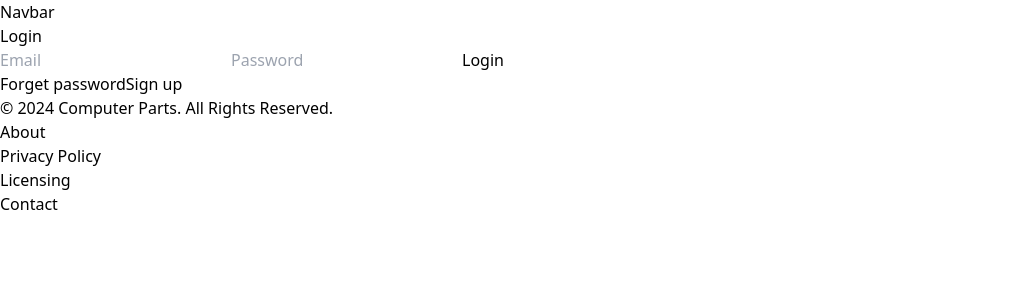
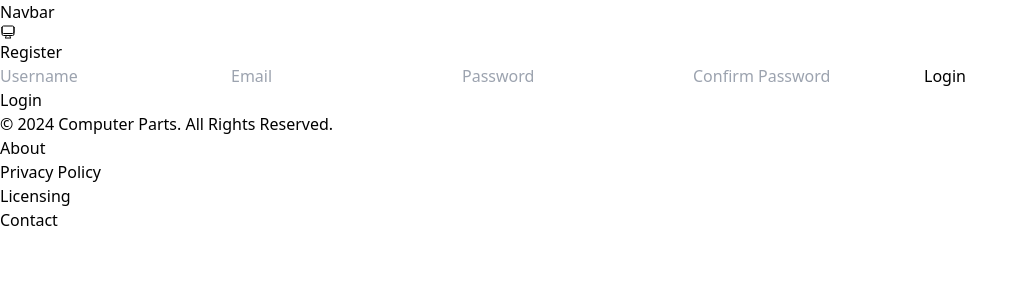
Before and after one commit to xExca/E-Commerce, a React (Vite) app in the folder frontend/: page /signup in a window 1280 px wide. Shown: the top 300 px of the page, without its empty margins (0-1028 px from the left). Built offline with nearby package versions, Linux system fonts and the light colour scheme.

Commit message:
Login & Register form

```diff
--- /dev/null
+++ b/frontend/src/components/Form/LoginForm.tsx
@@ -0,0 +1,19 @@
+
+const LoginForm = () => {
+  const onLoginSubmit = (e: any) =>{
+    e.preventDefault();
+    console.log("Hello");
+  }
+  return <>
+    <form action="#" method="POST">
+      <div className="flex flex-col gap-4 pt-5">
+        <input type="text" name="email" id="email" placeholder="Email" className="border rounded p-2"/>
+        <input type="password" name="password" id="password" placeholder="Password" className="border rounded p-2"/>
+        <button className="bg-lime-300 border rounded-md mt-8 p-2" onClick={onLoginSubmit}>
+          Login
+        </button>
+      </div>
+    </form>
+</>
+}
+export default LoginForm
--- /dev/null
+++ b/frontend/src/components/Form/SignUpForm.tsx
@@ -0,0 +1,17 @@
+
+const SignUpForm = () => {
+  return (
+    <form action="#" method="POST">
+      <div className="flex flex-col gap-4 pt-5">
+        <input type="text" name="username" id="username" placeholder="Username" className="border rounded p-2"/>
+        <input type="text" name="email" id="email" placeholder="Email" className="border rounded p-2"/>
+        <input type="password" name="password" id="password" placeholder="Password" className="border rounded p-2"/>
+        <input type="password" name="confirm_password" id="confirm_password" placeholder="Confirm Password" className="border rounded p-2"/>
+        <button className="bg-lime-300 border rounded-md mt-8 p-2">
+          Login
+        </button>
+      </div>
+    </form>
+  )
+}
+export default SignUpForm
--- a/frontend/src/components/Main.tsx
+++ /dev/null
@@ -1,30 +0,0 @@
-const Main = () => {
-  const onLoginSubmit = (e: any) =>{
-    e.preventDefault();
-    console.log("Logged in")
-  }
-  return (
-    <main className="flex-1 overflow-y-auto grid grid-cols-2 grid-rows-1 gap-0">
-        <div className="row-span-2 "> </div>
-        <div className="row-span-2 items-center justify-center flex">
-          <div className="w-6/12 h-3/6 bg-white shadow-2xl rounded-md flex flex-col p-10 gap-11">
-            <p className="text-black text-left text-xl">Login</p>
-            <form action="#" method="POST">
-            <div className="flex flex-col gap-4 pt-5">
-              <input type="text" name="email" id="email" placeholder="Email" className="border rounded p-2"/>
-              <input type="password" name="password" id="password" placeholder="Password" className="border rounded p-2"/>
-              <button className="bg-lime-300 border rounded-md mt-8 p-2" onClick={onLoginSubmit}>
-                Login
-              </button>
-            </div>
-            </form>
-            <div className="flex justify-between">
-              <a>Forget password</a>
-              <a>Sign up</a>
-            </div>
-          </div>
-        </div>
-    </main>
-  )
-}
-export default Main
--- /dev/null
+++ b/frontend/src/components/MainDefault.tsx
@@ -0,0 +1,43 @@
+import { HiOutlineComputerDesktop } from "react-icons/hi2";
+import { Link } from "react-router-dom";
+import LoginForm from "./Form/LoginForm";
+import React from "react";
+import SignUpForm from "./Form/SignUpForm";
+
+type Props = {
+  type: string
+}
+
+const MainDefault: React.FC<Props> = ({type}) => {
+
+  return (
+    <main className="flex-1 overflow-y-auto grid grid-cols-2 grid-rows-1 gap-0">
+        <div className="row-span-2 items-center justify-center flex">
+          <HiOutlineComputerDesktop className="text-white text-9xl"/>
+        </div>
+        <div className="row-span-2 items-center justify-center flex">
+          <div className="w-6/12 h-auto bg-white shadow-2xl rounded-md flex flex-col p-10 gap-11">
+            <p className="text-black text-left text-xl">{type}</p>
+            <div className="form" id="form">
+              {type == "Login" &&
+                <LoginForm/>
+              }
+              {type == "Register" &&
+                <SignUpForm />
+              }
+            </div>
+            <div className="flex justify-end">
+              {type == "Login" &&
+                <Link to={"/signup"}>Sign up</Link>
+              }
+              {type == "Register" &&
+                <Link to={"/"}>Login</Link>
+              }
+
+            </div>
+          </div>
+        </div>
+    </main>
+  )
+}
+export default MainDefault
--- a/frontend/src/layouts/DefaultLayout.tsx
+++ b/frontend/src/layouts/DefaultLayout.tsx
@@ -1,5 +1,5 @@
+import { Outlet } from "react-router-dom"
 import Footer from "../components/Footer"
-import Main from "../components/Main"
 import Navbar from "../components/Navbar"
 
 
@@ -7,8 +7,8 @@ const DefaultLayout = () => {
   return (
     <div className="flex flex-col h-screen bg-gradient-to-r from-sky-500 to-indigo-500">
       <Navbar />
-      <Main />
-      <Footer/>
+      <Outlet />
+      <Footer />
     </div>
   )
 }
--- a/frontend/src/main.tsx
+++ b/frontend/src/main.tsx
@@ -1,10 +1,11 @@
 import { StrictMode } from 'react'
 import { createRoot } from 'react-dom/client'
-import App from './App.tsx'
 import './index.css'
+import { RouterProvider } from 'react-router-dom'
+import router from './router.tsx'
 
 createRoot(document.getElementById('root')!).render(
   <StrictMode>
-    <App />
+    <RouterProvider router={router}/>
   </StrictMode>,
 )
--- /dev/null
+++ b/frontend/src/pages/LoginPage.tsx
@@ -0,0 +1,8 @@
+import MainDefault from "../components/MainDefault"
+
+const LoginPage = () => {
+  return <>
+    <MainDefault type={"Login"} />
+  </>
+}
+export default LoginPage
--- /dev/null
+++ b/frontend/src/pages/SignUpPage.tsx
@@ -0,0 +1,9 @@
+import MainDefault from "../components/MainDefault"
+
+
+const SignUpPage = () => {
+  return <>
+    <MainDefault type={'Register'}/>
+  </>
+}
+export default SignUpPage
--- /dev/null
+++ b/frontend/src/router.tsx
@@ -0,0 +1,21 @@
+import {
+  createBrowserRouter,
+  createRoutesFromElements,
+  Route,
+  Navigate
+} from "react-router-dom";
+import DefaultLayout from "./layouts/DefaultLayout";
+import LoginPage from "./pages/LoginPage";
+import SignUpPage from "./pages/SignUpPage";
+
+
+const router = createBrowserRouter(
+  createRoutesFromElements(
+    <Route path="/" element={<DefaultLayout />}>
+      <Route path='/' element={<Navigate to='/login'/>}/>
+      <Route path="/login" element={<LoginPage />} />
+      <Route path="/signup" element={<SignUpPage />} />
+    </Route>
+  )
+);
+export default router
```
